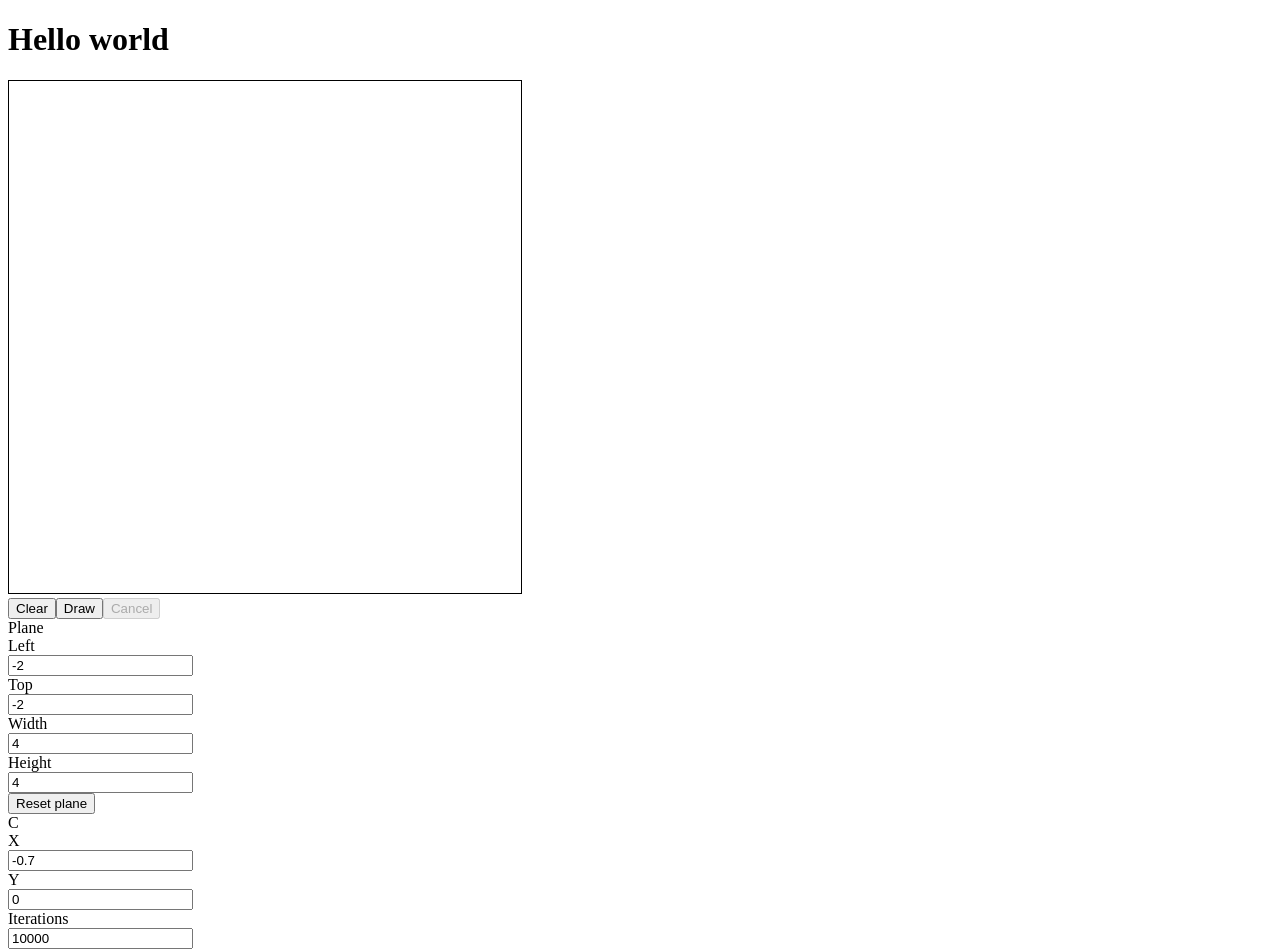
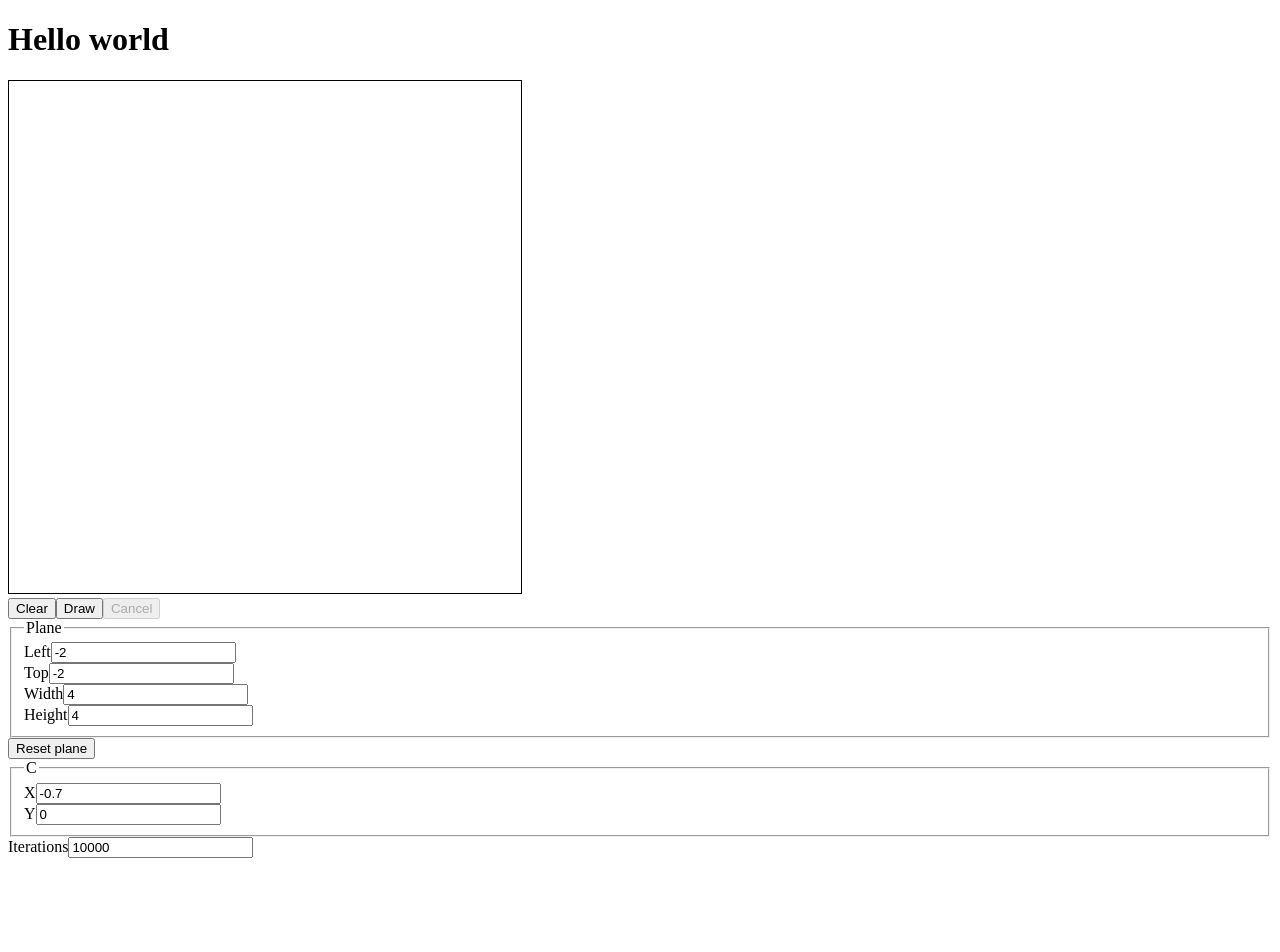
Before and after one commit to ThePlouf/julia, a React (Create React App) app: page / in a window 1280 px wide. Shown: the top 952 px of the page. After the commit the page ends 866 px from the top, so only its background shows below. Built offline with nearby package versions, Linux system fonts and the light colour scheme.

Commit message:
clean html

```diff
--- a/src/components/Actions.jsx
+++ b/src/components/Actions.jsx
@@ -2,8 +2,8 @@ import React from 'react';
 
 export default function Actions({onClear,onDraw,onCancel,drawing}) {
     return <div>
-        <button onClick={onClear} disabled={drawing} type="button">Clear</button>
-        <button onClick={onDraw} disabled={drawing} default={true}>Draw</button>
-        <button onClick={onCancel} disabled={!drawing} type="button">Cancel</button>
+        <input onClick={onClear} disabled={drawing} type="button" value="Clear"></input>
+        <input onClick={onDraw} disabled={drawing} type="submit" default={true} value="Draw"></input>
+        <input onClick={onCancel} disabled={!drawing} type="button" value="Cancel"></input>
     </div>
 }
--- a/src/components/Parameters.jsx
+++ b/src/components/Parameters.jsx
@@ -1,6 +1,6 @@
 import React, {useRef} from 'react';
 
-function Plane({plane,disabled,onChange}) {
+function Plane({plane,disabled,onChange,label}) {
     const leftInput = useRef();
     const topInput = useRef();
     const widthInput = useRef();
@@ -15,15 +15,16 @@ function Plane({plane,disabled,onChange}) {
         })
     };
 
-    return <div>
-        <div>Left</div><input ref={leftInput} value={plane.left} onChange={onFieldChange} disabled={disabled} ></input>
-        <div>Top</div><input ref={topInput} value={plane.top} onChange={onFieldChange} disabled={disabled} ></input>
-        <div>Width</div><input ref={widthInput} value={plane.width} onChange={onFieldChange} disabled={disabled} ></input>
-        <div>Height</div><input ref={heightInput} value={plane.height} onChange={onFieldChange} disabled={disabled} ></input>
-    </div>
+    return <fieldset>
+        <legend>{label}</legend>
+        <div><label>Left<input ref={leftInput} value={plane.left} onChange={onFieldChange} disabled={disabled} ></input></label></div>
+        <div><label>Top<input ref={topInput} value={plane.top} onChange={onFieldChange} disabled={disabled} ></input></label></div>
+        <div><label>Width<input ref={widthInput} value={plane.width} onChange={onFieldChange} disabled={disabled} ></input></label></div>
+        <div><label>Height<input ref={heightInput} value={plane.height} onChange={onFieldChange} disabled={disabled} ></input></label></div>
+    </fieldset>
 }
 
-function Point({point,disabled,onChange}) {
+function Point({point,disabled,onChange,label}) {
     const xInput = useRef();
     const yInput = useRef();
 
@@ -34,29 +35,24 @@ function Point({point,disabled,onChange}) {
         })
     };
 
-    return <div>
-        <div>X</div><input ref={xInput} value={point.x} onChange={onFieldChange} disabled={disabled} ></input>
-        <div>Y</div><input ref={yInput} value={point.y} onChange={onFieldChange} disabled={disabled} ></input>
-    </div>
+    return <fieldset>
+        <legend>{label}</legend>
+        <div><label>X<input ref={xInput} value={point.x} onChange={onFieldChange} disabled={disabled} ></input></label></div>
+        <div><label>Y<input ref={yInput} value={point.y} onChange={onFieldChange} disabled={disabled} ></input></label></div>
+    </fieldset>
 }
 
 function Iterations({value,disabled,onChange}) {
-    return <div>
-        <div>Iterations</div><input value={value} onChange={e=>onChange(e.target.value)} disabled={disabled}></input>
-    </div>
+    return <div><label>Iterations
+        <input value={value} onChange={e=>onChange(e.target.value)} disabled={disabled}></input>
+    </label></div>
 }
 
 export default function Parameters({drawing,onPlaneChanged,onCChanged,onIterationsChanged,onReset,plane,c,iterations}) {
     return <div>
-        <div>
-            <div>Plane</div>
-            <Plane plane={plane} disabled={drawing} onChange={onPlaneChanged} />
-            <button onClick={onReset} type="button">Reset plane</button>
-        </div>
-        <div>
-            <div>C</div>
-            <Point point={c} disabled={drawing} onChange={onCChanged} />
-        </div>
+        <Plane plane={plane} label="Plane" disabled={drawing} onChange={onPlaneChanged} />
+        <input type="button" onClick={onReset} type="button" value="Reset plane"></input>
+        <Point point={c} disabled={drawing} label="C" onChange={onCChanged} />
         <Iterations value={iterations} disabled={drawing} onChange={onIterationsChanged} />
     </div>
 }
```
